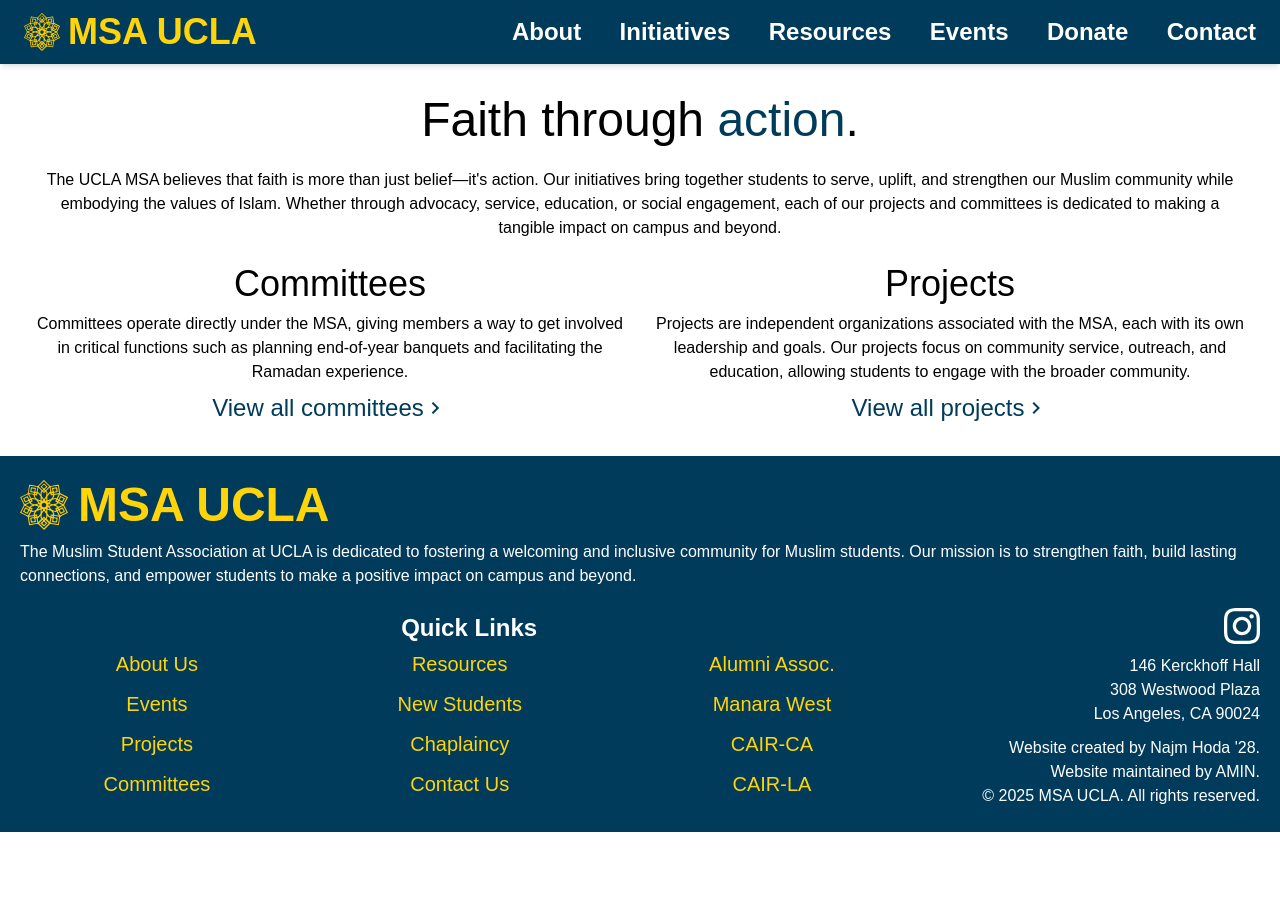
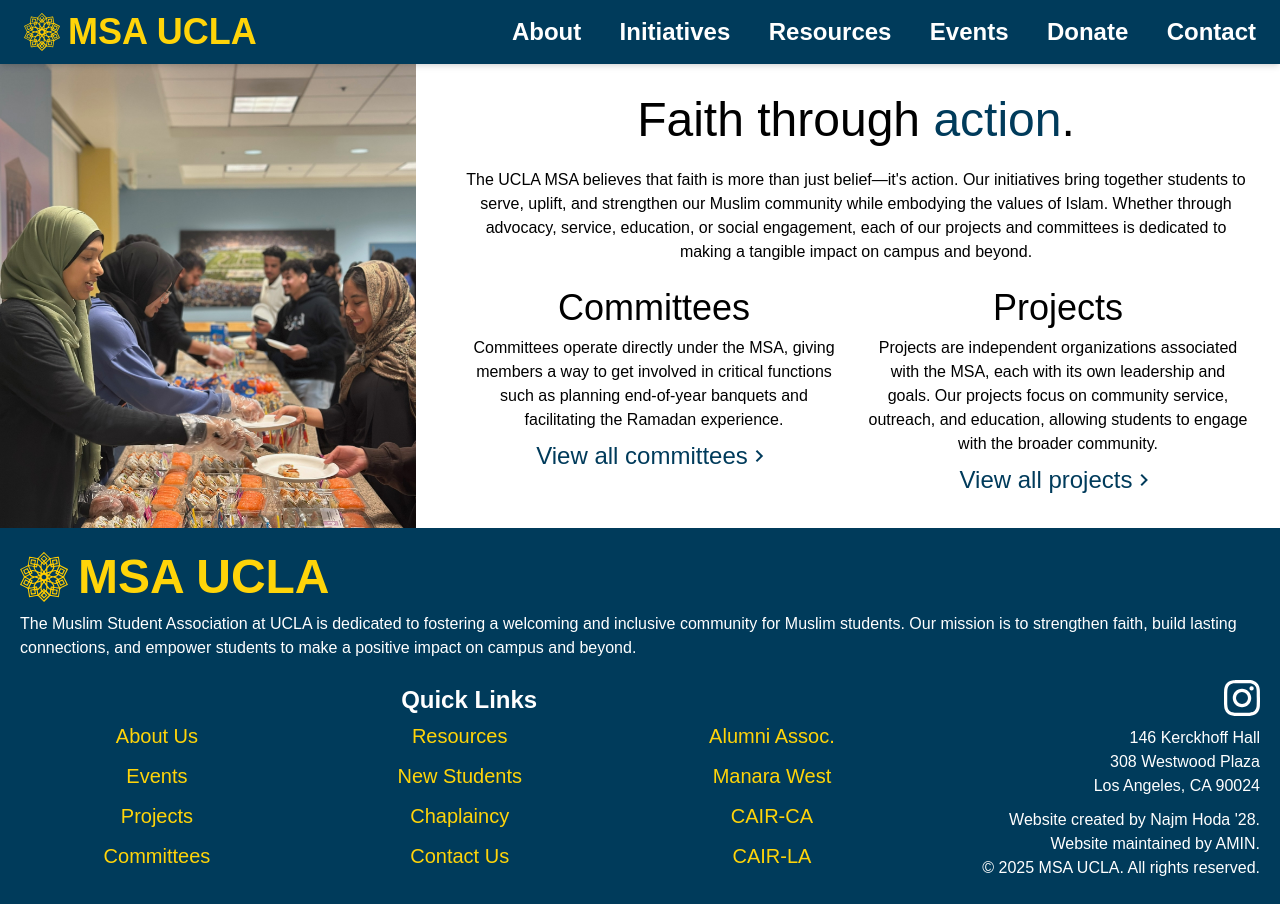
Before and after one commit to NajmKHoda/msa-ucla-website, a Next.js app: page /initiatives in a window 1280 px wide. Before the commit the page ends 832 px from the top, so only its background shows below. Built offline with nearby package versions, Linux system fonts and the light colour scheme; a web font is replaced by a local one.

Commit message:
Add image to Initiatives page

```diff
--- a/src/app/initiatives/page.tsx
+++ b/src/app/initiatives/page.tsx
@@ -1,9 +1,14 @@
+import ThumbnailPage from '@/components/layout/ThumbnailPage';
 import Icon from '@/components/wrappers/Icon';
 import Link from 'next/link';
 
 export default function InitiativesPage() {
     return (
-        <div className='flex flex-col flex-1 justify-center text-center p-8 gap-6'>
+        <ThumbnailPage
+            thumbnailImage='/images/initiatives.jpg'
+            imageAlt='Muslim women (left) serving food such as sushi to other students (right).'
+            className='flex flex-col justify-center text-center px-8 py-2 md:py-8 gap-6'
+        >
             <h1 className='text-5xl'>Faith through <span className='text-msa-blue'>action</span>.</h1>
             <p>
                 The UCLA MSA believes that faith is more than just belief—it&apos;s action.
@@ -28,6 +33,6 @@ export default function InitiativesPage() {
                 <Link href='/projects' className='flex justify-center items-center text-2xl text-msa-blue'>View all projects <Icon name='chevron_right'/></Link>
             </section>
             </div>
-        </div>
+        </ThumbnailPage>
     )
 }
--- a/src/app/resources/chaplaincy/page.tsx
+++ b/src/app/resources/chaplaincy/page.tsx
@@ -1,22 +1,14 @@
-import Image from 'next/image';
 import Link from 'next/link';
+import ThumbnailPage from '@/components/layout/ThumbnailPage';
 
 export default function ChaplaincyPage() {
     return (
-        <div className='flex-1 grid grid-cols-1 md:grid-cols-3 items-center gap-4'>
-            <div className='block md:hidden h-[40vh] bg-cover' style={{
-                backgroundImage: 'linear-gradient(180deg, rgba(255, 255, 255, 0.00) 0%, rgba(255, 255, 255, 0.00) 75%, #FFF 100%), url(/images/tabari.jpg)',
-                backgroundPosition: '50% 10%'
-            }}/>
-            <div className='hidden md:block p-5 relative self-stretch'>
-                <Image
-                    src='/images/tabari.jpg'
-                    alt='Ustadh Tabari Zahir'
-                    className='object-cover object-center'
-                    fill
-                />
-            </div>
-            <div className='text-center md:text-start p-4 flex-0 col-span-1 md:col-span-2'>
+        <ThumbnailPage
+            thumbnailImage="/images/tabari.jpg"
+            imageAlt="Ustadh Tabari Zahir"
+            imagePosition='50% 10%'
+            className='text-center md:text-start p-4'
+        >
             <h1 className='text-4xl font-bold text-msa-blue'>Ustadh Tabari Zahir</h1>
             <p>UCLA MSA CHAPLAIN</p>
             <div className='flex justify-center md:justify-start items-center gap-4 my-4'>
@@ -47,7 +39,6 @@ export default function ChaplaincyPage() {
                     </ul>
                 </div>
             </div>
-            </div>
-        </div>
+        </ThumbnailPage>
     )
 }
--- a/src/components/layout/Header/Header.tsx
+++ b/src/components/layout/Header/Header.tsx
@@ -23,6 +23,7 @@ export default function Header() {
                 </MinorNav>
             </MajorNav>
             <MajorNav title='Resources'>
+                <MinorNav title='Linktree' href='https://linktr.ee/uclamsa' />
                 <MinorNav title='New Students' href='/resources/new-students' />
                 <MinorNav title='Chaplaincy' href='/resources/chaplaincy' />
                 <MinorNav title='Report an Incident' />
--- /dev/null
+++ b/src/components/layout/ThumbnailPage.tsx
@@ -0,0 +1,38 @@
+import Image from 'next/image';
+import { ReactNode } from 'react';
+
+interface ThumbnailPageProps {
+    thumbnailImage: string;
+    imageAlt: string;
+    children: ReactNode;
+    className?: string;
+    imagePosition?: string;
+}
+
+export default function ThumbnailPage({
+    thumbnailImage,
+    imageAlt,
+    imagePosition = '50% 50%',
+    children,
+    className = '',
+}: ThumbnailPageProps) {
+    return (
+        <div className='flex-1 grid grid-cols-1 md:grid-cols-3 items-center gap-4'>
+            <div className='relative self-stretch h-[40vh] md:h-auto'>
+                <Image
+                    src={thumbnailImage}
+                    alt={imageAlt}
+                    className='object-cover z-0'
+                    fill
+                    style={{ objectPosition: imagePosition }}
+                />
+                <div className='block md:hidden absolute w-full h-full bg-cover z-10' style={{
+                    backgroundImage: `linear-gradient(180deg, rgba(255, 255, 255, 0.00) 0%, rgba(255, 255, 255, 0.00) 75%, #FFF 100%)`
+                }}/>
+            </div>
+            <div className={`col-span-1 md:col-span-2 ${className}`}>
+                {children}
+            </div>
+        </div>
+    );
+}
```
Also changed, not shown: public/images/initiatives.jpg (added). Lines whose indentation alone changed are shown as unchanged.
